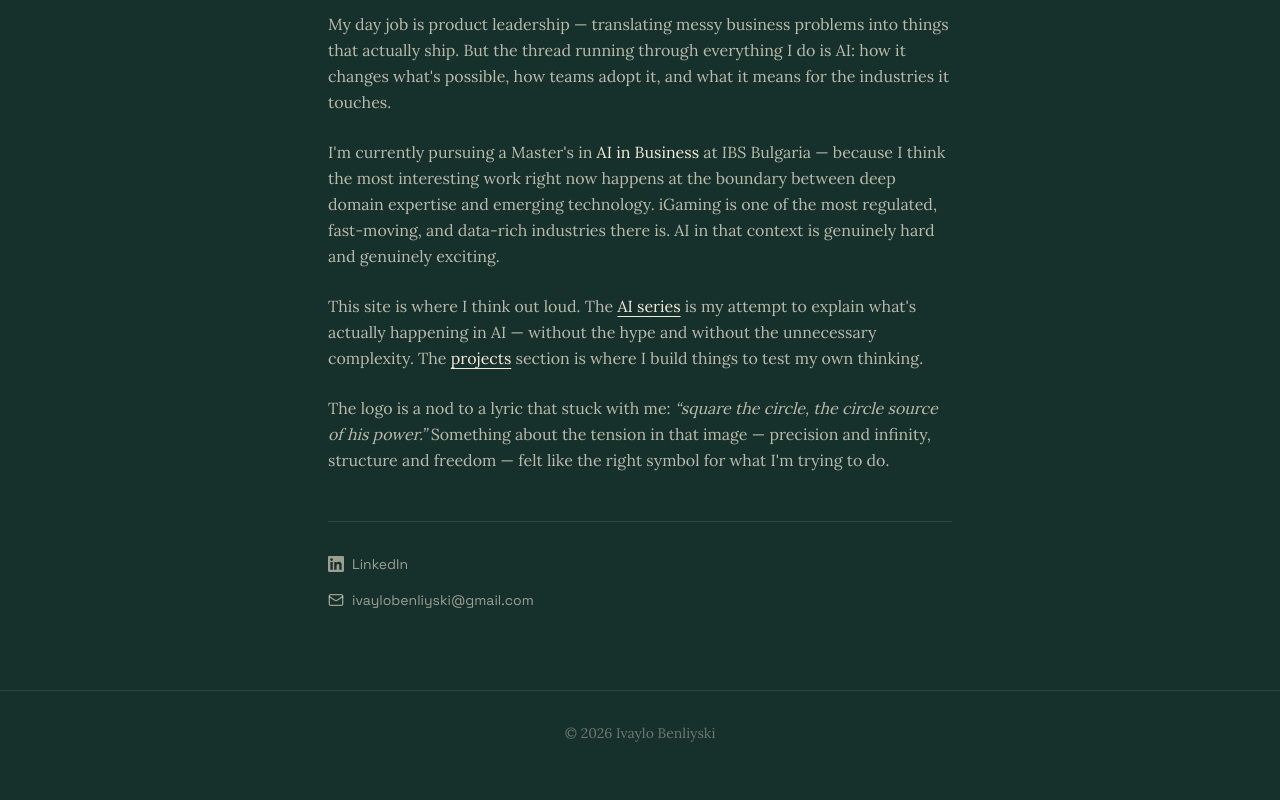
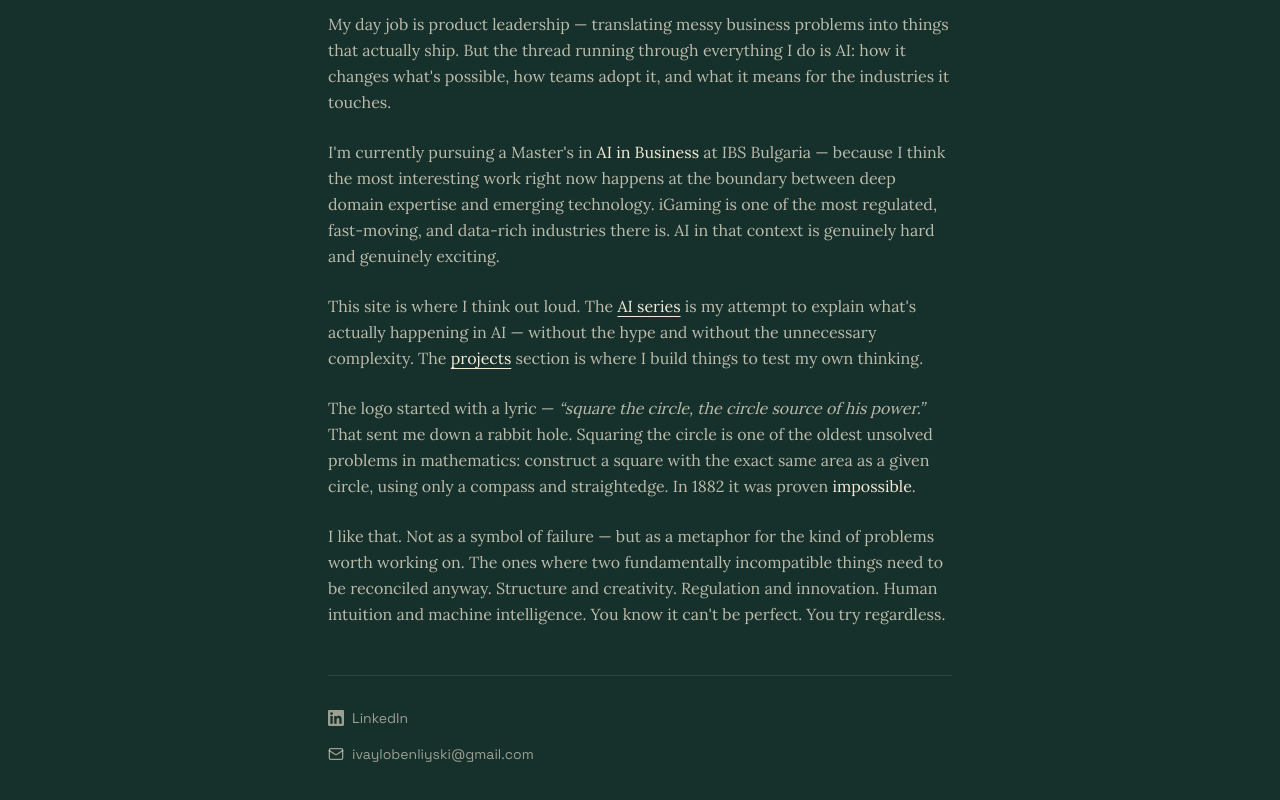
Before and after one commit to ivaylobenliyski/benliyski.com, a Next.js app: page /about in a window 1280 px wide. Shown: the part 332-1132 px from the top of the page. Before the commit the page ends 1107 px from the top, so only its background shows below. Built offline with nearby package versions, Linux system fonts and the light colour scheme.

Commit message:
Expand logo origin story — mathematical impossibility as metaphor

```diff
--- a/app/about/page.tsx
+++ b/app/about/page.tsx
@@ -50,10 +50,18 @@ export default function About() {
           section is where I build things to test my own thinking.
         </p>
         <p>
-          The logo is a nod to a lyric that stuck with me:{" "}
+          The logo started with a lyric —{" "}
           <em>&ldquo;square the circle, the circle source of his power.&rdquo;</em>{" "}
-          Something about the tension in that image — precision and infinity, structure and
-          freedom — felt like the right symbol for what I&apos;m trying to do.
+          That sent me down a rabbit hole. Squaring the circle is one of the oldest unsolved
+          problems in mathematics: construct a square with the exact same area as a given circle,
+          using only a compass and straightedge. In 1882 it was proven{" "}
+          <span className="text-[#F3E9D7]">impossible</span>.
+        </p>
+        <p>
+          I like that. Not as a symbol of failure — but as a metaphor for the kind of problems
+          worth working on. The ones where two fundamentally incompatible things need to be
+          reconciled anyway. Structure and creativity. Regulation and innovation. Human intuition
+          and machine intelligence. You know it can&apos;t be perfect. You try regardless.
         </p>
       </div>
 
```
